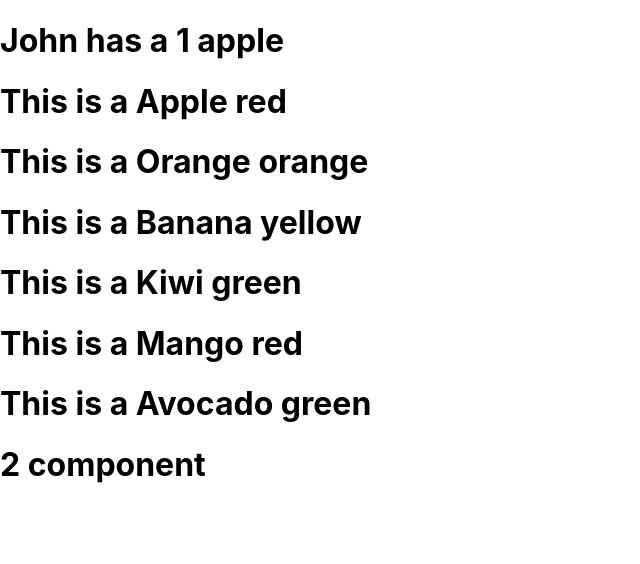
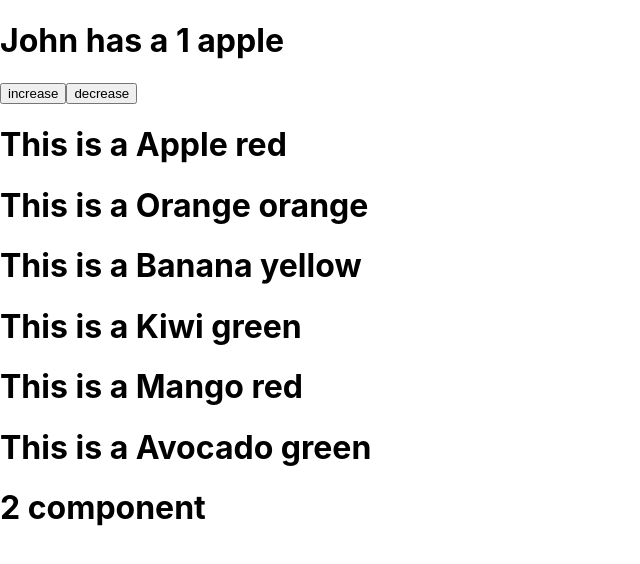
Before and after one commit to kkinter/location-pjt, a React (Create React App) app in the folder frontend/: page / in a window 1280 px wide. Shown: the top 564 px of the page, without its empty margins (0-640 px from the left). Built offline with nearby package versions, Linux system fonts and the light colour scheme.

Commit message:
Prac | ? :

```diff
--- a/frontend/src/Components/AppleComponent.js
+++ b/frontend/src/Components/AppleComponent.js
@@ -12,10 +12,40 @@ function AppleComponent() {
       return `John owes us ${Math.abs(numberOfApples)} apples`;
     }
   }
+
+  function IncreaseApples() {
+    setNumberOfApples(currentValue => currentValue + 1);
+  }
+
+  function DecreaseApples() {
+    setNumberOfApples(currentValue => currentValue - 1);
+  }
+
+  function TooManyDisplay() {
+    if (numberOfApples > 5) {
+      return <h1> John has too many apples</h1>;
+    } else {
+      return "";
+    }
+  }
   return (
-    <div>
-      <h1>{AppleDisplay(numberOfApples)}</h1>
-    </div>
+    <>
+      <div>
+        <h1>{AppleDisplay(numberOfApples)}</h1>
+      </div>
+      <button onClick={IncreaseApples} className="add-btn">
+        increase
+      </button>
+      <button
+        style={{ display: numberOfApples <= 0 ? "None" : "" }}
+        onClick={DecreaseApples}
+        className="decrease-btn"
+      >
+        decrease
+      </button>
+      {/* {TooManyDisplay()} */}
+      {numberOfApples > 10 ? <h1> John has too many apples</h1> : ""}
+    </>
   );
 }
 
```
Also changed, not shown: frontend/src/Components/TestComponent.js (+7 -0 lines).
